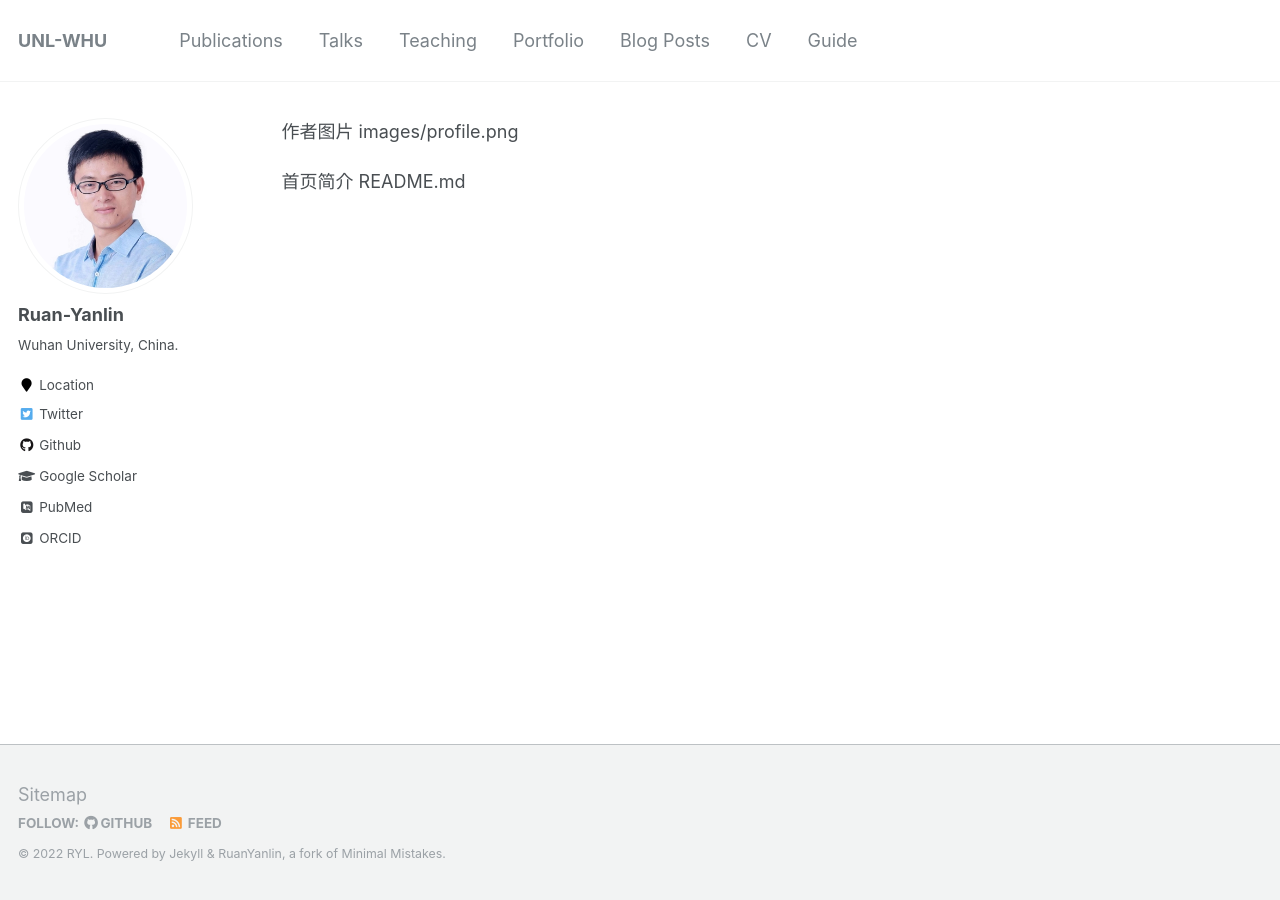
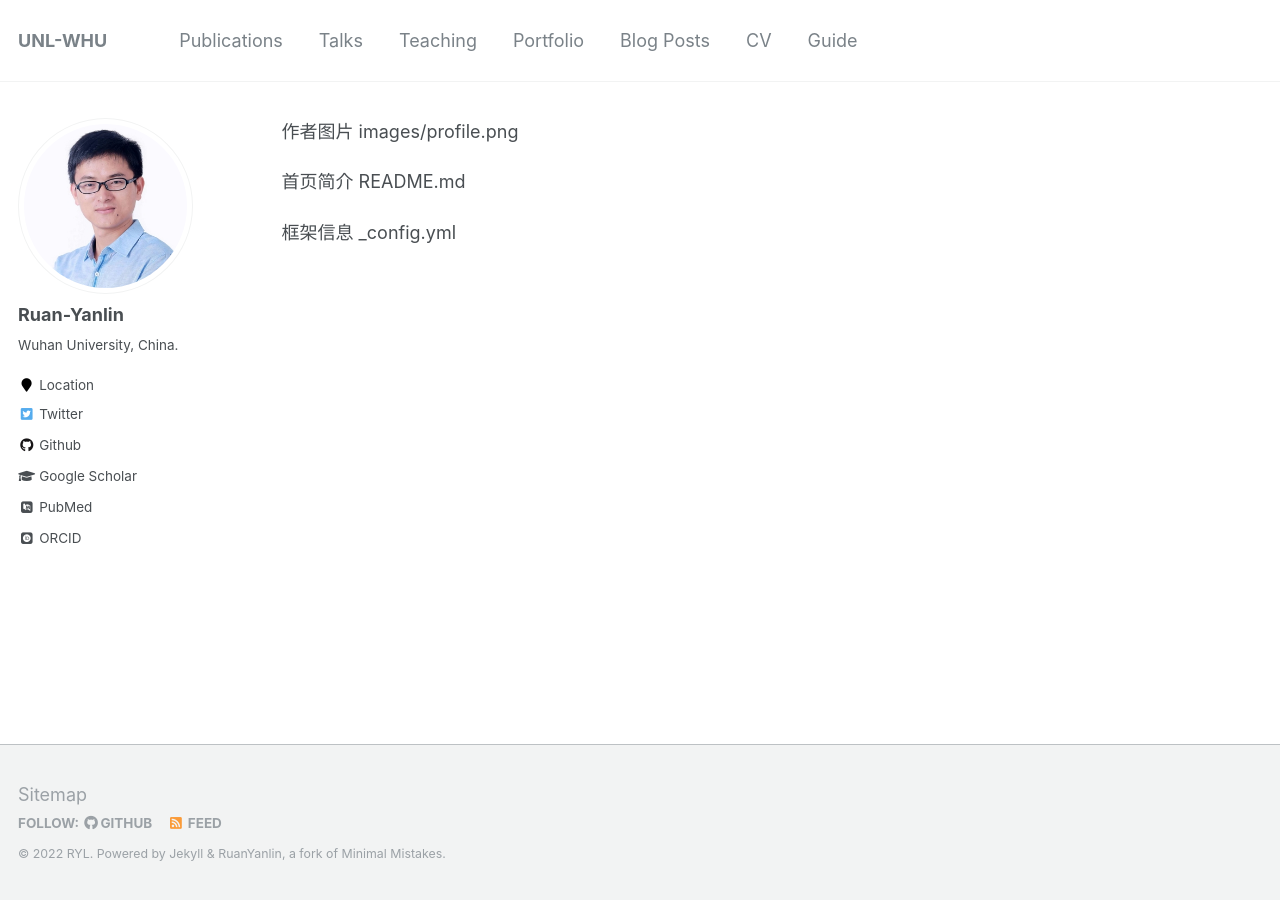
Before and after one commit to whuryl/whuryl.github.io, a Jekyll site: the page built from 注意事项.md, in a window 1280 px wide. Built offline with Jekyll 4.4.1, drawn with Linux system fonts in a browser that asks for light colours; some web fonts are replaced; our own code applies the rules of GitHub Pages for plain Markdown files.

Commit message:
Update 注意事项.md

```diff
--- a/注意事项.md
+++ b/注意事项.md
@@ -2,3 +2,5 @@
 作者图片 images/profile.png
 
 首页简介 README.md
+
+框架信息 _config.yml
```
